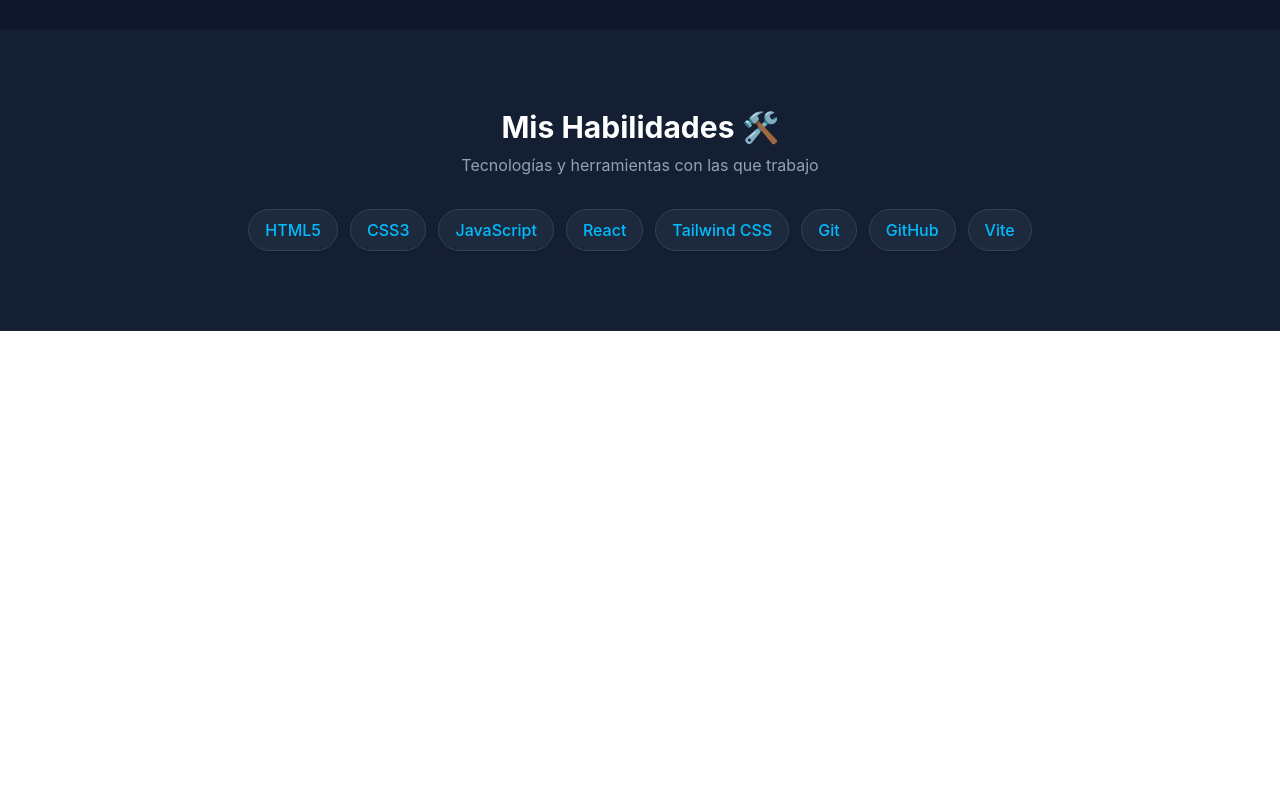
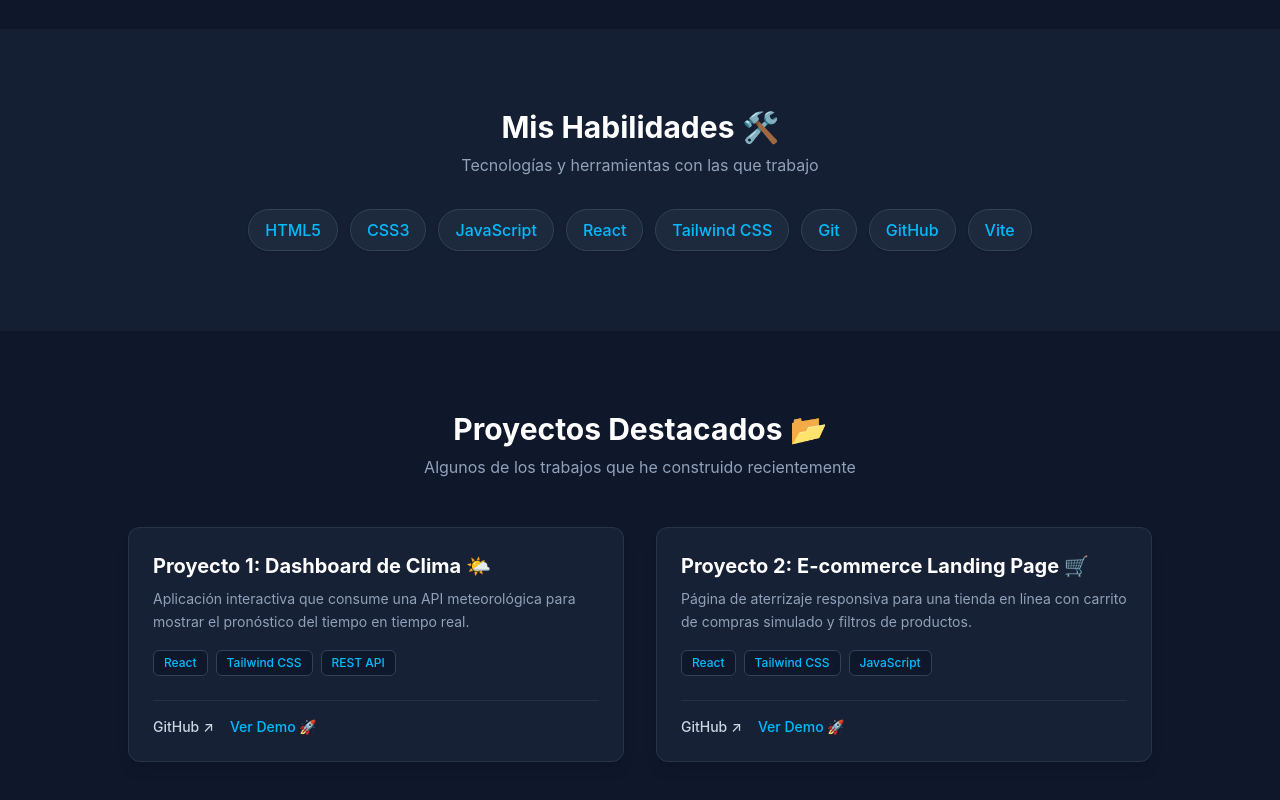
Before and after one commit to juancmdev/portafolio2026, a React (Vite) app: page / in a window 1280 px wide. Shown: the part 771-1571 px from the top of the page. Before the commit the page ends 1102 px from the top, so only its background shows below. Built offline with nearby package versions, Linux system fonts and the light colour scheme.

Commit message:
feat: agregar componente Projects con maquetado grid y cards dinamicas

```diff
--- a/src/App.jsx
+++ b/src/App.jsx
@@ -2,6 +2,7 @@
 import Hero from './components/Hero'
 import './App.css'
 import Skills from './components/Skills'
+import Projects from './components/Projects'
 
 function App() {
 
@@ -11,6 +12,7 @@
         <Navbar />
         <Hero />
         <Skills />
+        <Projects />
       </div>
     </>
   )
--- /dev/null
+++ b/src/components/Projects.jsx
@@ -0,0 +1,86 @@
+import React from 'react'
+
+const Projects = () => {
+    // Lista de proyectos almacenados como objetos de JavaScript
+  const projectsList = [
+    {
+      title: "Proyecto 1: Dashboard de Clima 🌤️",
+      description: "Aplicación interactiva que consume una API meteorológica para mostrar el pronóstico del tiempo en tiempo real.",
+      technologies: ["React", "Tailwind CSS", "REST API"],
+      githubUrl: "https://github.com/tu-usuario/proyecto-clima",
+      demoUrl: "https://proyecto-clima.vercel.app"
+    },
+    {
+      title: "Proyecto 2: E-commerce Landing Page 🛒",
+      description: "Página de aterrizaje responsiva para una tienda en línea con carrito de compras simulado y filtros de productos.",
+      technologies: ["React", "Tailwind CSS", "JavaScript"],
+      githubUrl: "https://github.com/tu-usuario/proyecto-ecommerce",
+      demoUrl: "https://proyecto-ecommerce.vercel.app"
+    }
+  ];
+  return (
+    <section id="projects" className="py-20 px-4">
+      <div className="max-w-5xl mx-auto">
+        {/* Título de la sección */}
+        <h2 className="text-3xl font-bold text-white text-center mb-2">
+          Proyectos Destacados 📂
+        </h2>
+        <p className="text-slate-400 text-center mb-12">
+          Algunos de los trabajos que he construido recientemente
+        </p>
+
+        {/* Cuadrícula (Grid) de proyectos */}
+        <div className="grid grid-cols-1 md:grid-cols-2 gap-8">
+          {projectsList.map((project, index) => (
+            <div
+              key={index}
+              className="bg-slate-800/60 border border-slate-700/60 rounded-xl p-6 flex flex-col justify-between hover:border-sky-500/50 transition-all shadow-lg"
+            >
+              <div>
+                <h3 className="text-xl font-bold text-white mb-2">
+                  {project.title}
+                </h3>
+                <p className="text-slate-400 mb-4 text-sm leading-relaxed">
+                  {project.description}
+                </p>
+                {/* Lista interna de tecnologías del proyecto */}
+                <div className="flex flex-wrap gap-2 mb-6">
+                  {project.technologies.map((tech, techIndex) => (
+                    <span
+                      key={techIndex}
+                      className="text-xs px-2.5 py-1 bg-slate-900 text-sky-400 rounded-md font-medium border border-slate-700"
+                    >
+                      {tech}
+                    </span>
+                  ))}
+                </div>
+              </div>
+
+              {/* Botones de enlaces del proyecto */}
+              <div className="flex items-center gap-4 pt-4 border-t border-slate-700/50">
+                <a
+                  href={project.githubUrl}
+                  target="_blank"
+                  rel="noopener noreferrer"
+                  className="text-sm font-medium text-slate-300 hover:text-white transition-colors"
+                >
+                  GitHub ↗
+                </a>
+                <a
+                  href={project.demoUrl}
+                  target="_blank"
+                  rel="noopener noreferrer"
+                  className="text-sm font-medium text-sky-400 hover:text-sky-300 transition-colors"
+                >
+                  Ver Demo 🚀
+                </a>
+              </div>
+            </div>
+          ))}
+        </div>
+      </div>
+    </section>
+  )
+}
+
+export default Projects
```
